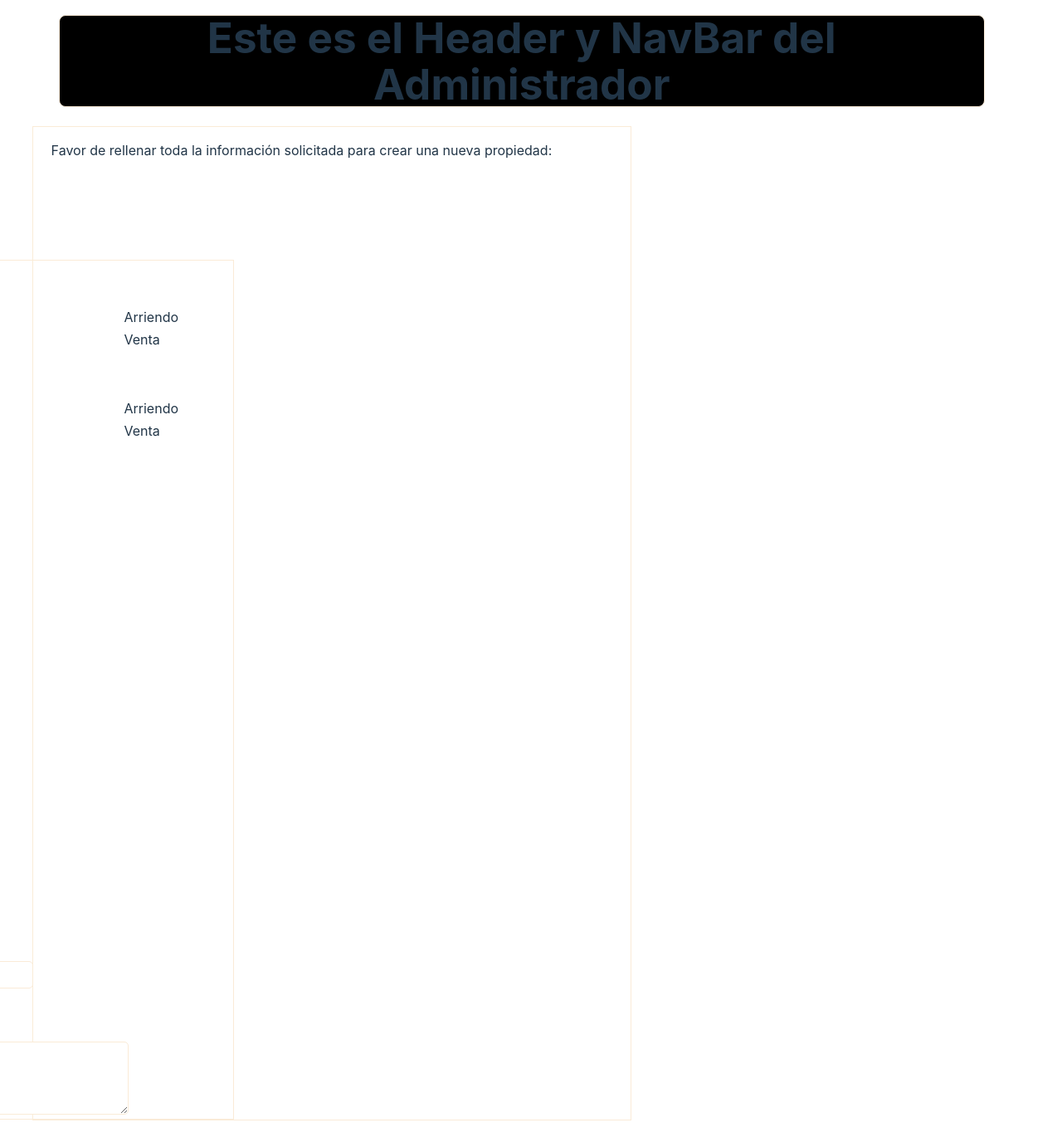
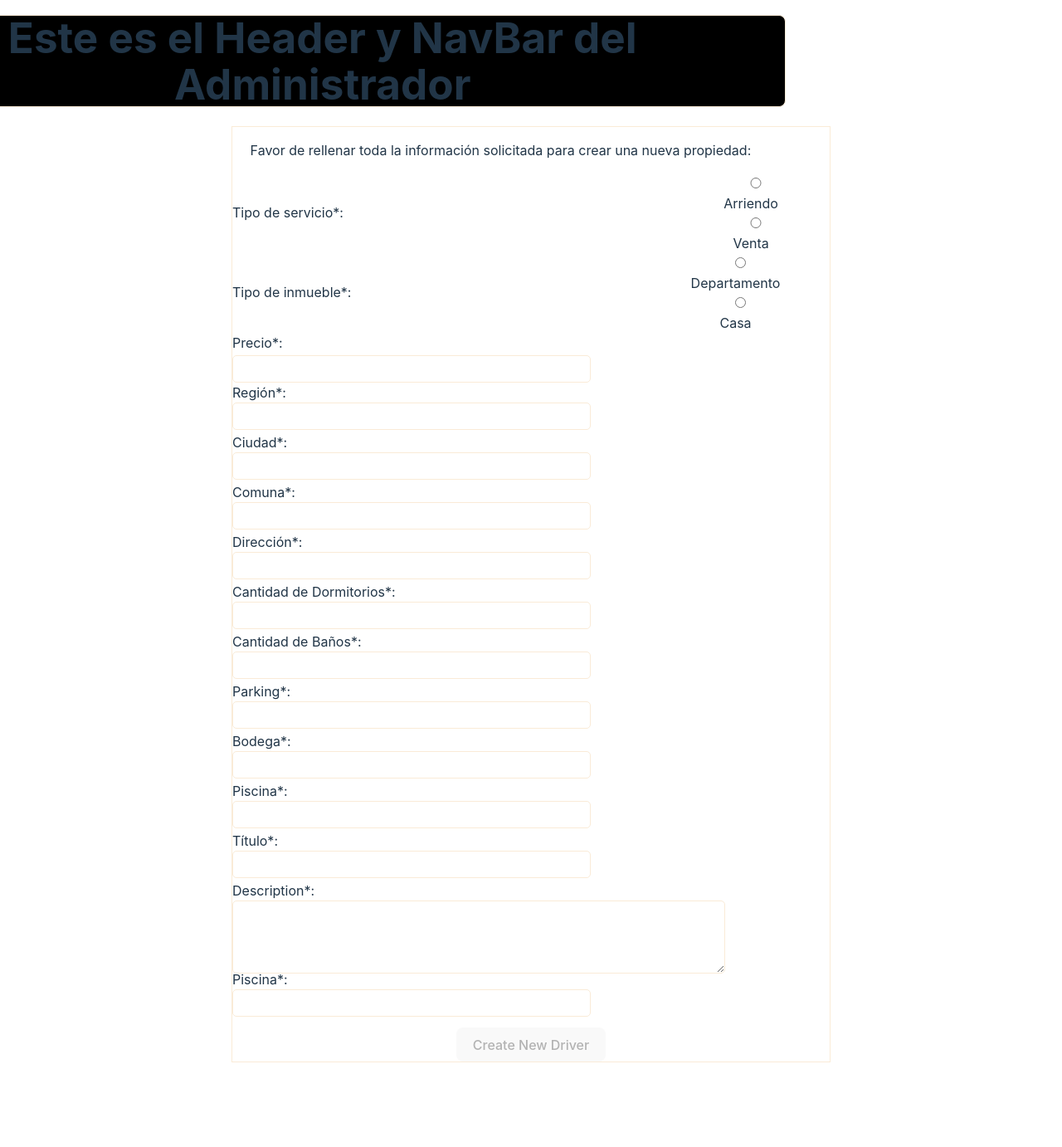
Before and after one commit to FernandaOlivares/Full-Stack-Project-Front, a React (Vite) app in the folder client/: page /create in a window 1280 px wide. Shown: the whole page at 83% size. After the commit the page ends 1312 px from the top, so only its background shows below. Built offline with nearby package versions, Linux system fonts and the light colour scheme.

Commit message:
Validations Form - Comment //Type Endpoint

```diff
--- a/client/src/components/Form/Form.module.css
+++ b/client/src/components/Form/Form.module.css
@@ -1,7 +1,6 @@
 .formContainer {
   width: 90vh;
   margin-top: 15vh;
-  margin-left: -60vh;
   border: 1px solid antiquewhite;
 }
 
--- a/client/src/components/Form/PostNewPropertyForm.jsx
+++ b/client/src/components/Form/PostNewPropertyForm.jsx
@@ -1,9 +1,68 @@
-import { useState } from 'react';
+import { useState, useEffect } from 'react';
+import { useDispatch, useSelector } from 'react-redux'
+
+import { postNewProperty } from '../../redux/actions/index.jsx'
+//import { getAllTypes } from '../../redux/actions/index.jsx';
 
 import styles from './Form.module.css';
 
 function PostNewPropertyForm() {
+  const dispatch = useDispatch();
+  const allTypes = useSelector((state) => state.allTypes);
+  const newPropertyId = useSelector((state) => state.newPropertyId);
+  const allProperties = useSelector((state) => state.allProperties);
+
+  /*useEffect(() => {
+    dispatch(getAllTypes());
+  }, [dispatch]);*/
+
+
   const [input, setInput] = useState({
+    category:'',
+    type:'',
+    price: '',
+    regions: '',
+    city: '',
+    zone: '',
+    address: '',
+    bedrooms: '',
+    bathrooms: '',
+    parking: '',
+    storage:'',
+    swimmingPool:'',
+    title: '',
+    description: '',
+    image: [],
+  });
+
+  const [error, setError] = useState({
+    category:'',
+    type:'',
+    price: '',
+    regions: '',
+    city: '',
+    zone: '',
+    address: '',
+    bedrooms: '',
+    bathrooms: '',
+    parking: '',
+    storage:'',
+    swimmingPool:'',
+    title: '',
+    description: '',
+    image: [],
+  });
+
+  const handleSubmit = async (event) => {
+    event.preventDefault();
+    const isValid = validateFormInput(input);
+    if (isValid) {
+      try {
+        const propertyCreated = await dispatch(postNewProperty(input));
+        const newPropertyId = propertyCreated.id;
+        alert('Property created successfully!');
+
+        setInput({
           category:'',
           type:'',
           price: '',
@@ -20,13 +79,35 @@ function PostNewPropertyForm() {
           description: '',
           images: [],
         });
-
-  const handleSubmit = (event) => {
-    // Lógica para manejar el envío del formulario
+      } catch (error) {
+        console.error('Error creating new property:', error);
+        alert('Error creating new property. Please try again.');
+      }
+    }
   };
 
+  const validateFormInput = (propertyInfo) => {
+    const errors = {};
+
+    if (!propertyInfo.price || !/^\d+$/.test(propertyInfo.price.trim()) || propertyInfo.price.length < 4 || propertyInfo.address.length > 20) {
+      errors.price = '*Ingresar solo número entero mayor a cero.';
+  }
+
+  if (!propertyInfo.address || !/^[A-Za-zÀ-ÖØ-öø-Ÿ0-9\s'-]+(?<!-[-])$/.test(propertyInfo.address.trim()) || propertyInfo.address.length < 2 || propertyInfo.address.length > 30) {
+    errors.address = '*Usar solo letras, números, espacios, apóstrofes, guiones, diacríticos, de 2 a 30 caracteres';
+}
+    setError(errors);
+
+        return Object.keys(errors).length === 0;
+  }
+
+
   const handleChange = (event) => {
-    // Lógica para manejar los cambios en los campos del formulario
+    setInput({
+        ...input,
+        [event.target.name]: event.target.value,
+    });
+    validateFormInput({ ...input, [event.target.name]: event.target.value });
 };
 
   return (
@@ -34,30 +115,38 @@ function PostNewPropertyForm() {
     <div>
       <div className={styles.formContainer}>
         <p className={styles.formInstructions}>Favor de rellenar toda la información solicitada para crear una nueva propiedad:</p>
-        <form onSubmit={handleSubmit} className={styles.formContainer}>
+        <form onSubmit={handleSubmit}>
           <div className={styles.inputField}>
-            <p className={styles.formInstructions}>Favor de seleccionar tipo de servicio*:</p>
+            <div className={styles.labelInputContainer}>
+              <label>Tipo de servicio*:</label>
+              <div className={styles.radioContainer}>
                 <label>
-              <input type='radio' name='category' value={input.category}/> Arriendo
+                  <input type='radio' name='category' value={input.category} onChange={handleChange} /> Arriendo
                 </label>
                 <label>
-              <input type='radio' name='category' value={input.category}/> Venta
+                  <input type='radio' name='category' value={input.category} onChange={handleChange} /> Venta
                 </label>
-            <p className={styles.formInstructions}>Favor de seleccionar tipo de inmueble*:</p>
+              </div>
+            </div>
+            <div className={styles.labelInputContainer}>
+              <label htmlFor='type'>Tipo de inmueble*:</label>
+              <div className={styles.radioContainer}>
                 <label>
-              <input type='radio' name='type' value={input.type}/> Arriendo
+                  <input type='radio' name='type' value={input.type} onChange={handleChange} /> Departamento
                 </label>
                 <label>
-              <input type='radio' name='type' value={input.type}/> Venta
+                  <input type='radio' name='type' value={input.type} onChange={handleChange} /> Casa
                 </label>
-            <label>Precio*:
+              </div>
+            </div>
+              <label htmlFor='price'>Precio*:</label>
               <div className={styles.inputContainer}>
-                <input type='text' name='price' value={input.price} onChange={handleChange}/>
+                <input type='text' name='price' value={input.price} onChange={handleChange} />
               </div>
-            </label>
+              <span className={styles.errorMessage}>{error.address}</span>
             <label>Región*:
               <div className={styles.inputContainer}>
-                <input type='text' name='region' value={input.region} onChange={handleChange}/>
+                <input type='text' name='regions' value={input.regions} onChange={handleChange}/>
               </div>
             </label>
             <label>Ciudad*:
@@ -74,6 +163,7 @@ function PostNewPropertyForm() {
               <div className={styles.inputContainer}>
                 <input type='text' name='address' value={input.address} onChange={handleChange}/>
               </div>
+              <span className={styles.errorMessage}>{error.address}</span>
             </label>
             <label>Cantidad de Dormitorios*:
               <div className={styles.inputContainer}>
@@ -87,7 +177,7 @@ function PostNewPropertyForm() {
             </label>
             <label>Parking*:
               <div className={styles.inputContainer}>
-                <input type='text' name='address' value={input.address} onChange={handleChange}/>
+                <input type='text' name='parking' value={input.parking} onChange={handleChange}/>
               </div>
             </label>
             <label>Bodega*:
@@ -102,7 +192,7 @@ function PostNewPropertyForm() {
             </label>
             <div className={styles.inputField}>
             <label>Título*:
-                    <div className={styles.descriptionContainer}>
+                    <div className={styles.inputContainer}>
                         <input name='title' value={input.title} onChange={handleChange} className={styles.title} />
                     </div>
                 </label>
@@ -112,6 +202,14 @@ function PostNewPropertyForm() {
                     </div>
                 </label>
                 </div>
+                <label>Piscina*:
+              <div className={styles.inputContainer}>
+                <input type='text' name='image' value={input.image} onChange={handleChange}/>
+              </div>
+            </label>
+          </div>
+          <div className={styles.buttonContainer}>
+                <button type='submit' disabled={!Object.keys(error).every(key => error[key] === '')}>Create New Driver</button>
             </div>
         </form>
         </div>
--- a/client/src/redux/actions/index.jsx
+++ b/client/src/redux/actions/index.jsx
@@ -3,7 +3,7 @@ import axios from 'axios';
 export const GET_ALL_PROPERTIES = 'GET_ALL_PROPERTIES';
 export const GET_PROPERTY_BY_ID = 'GET_PROPERTY_BY_ID';
 export const POST_NEW_PROPERTY = 'POST_NEW_PROPERTY';
-export const GET_ALL_TYPES = 'GET_ALL_TYPES';
+//export const GET_ALL_TYPES = 'GET_ALL_TYPES';
 
 
 export const getAllProperties = () => {
@@ -38,7 +38,7 @@ export const getPropertyById = (id) => {
 export const postNewProperty = (payload) => {
   return async function (dispatch) {
       try {
-          const response = await axios.post('http://localhost:3001/property', payload);
+          const response = await axios.post('https://jsonplaceholder.typicode.com/posts', payload);  //http://localhost:3001/property
           dispatch({
               type: 'POST_NEW_PROPERTY',
               payload: response.data
@@ -51,6 +51,7 @@ export const postNewProperty = (payload) => {
   }
 };
 
+/*
 export const getAllTypes = () => {
   return async function (dispatch) {
       try {
@@ -64,3 +65,4 @@ export const getAllTypes = () => {
       }
   }
 };
+*/
--- a/client/src/redux/reducer/index.jsx
+++ b/client/src/redux/reducer/index.jsx
@@ -2,7 +2,7 @@ import {
     GET_ALL_PROPERTIES,
     GET_PROPERTY_BY_ID,
     POST_NEW_PROPERTY,
-    GET_ALL_TYPES,
+    //GET_ALL_TYPES,
 } from '../actions/index.jsx';
 
 const initialState = {
@@ -40,12 +40,12 @@ function rootReducer(state = initialState, action){
         };
         }
 
-        case GET_ALL_TYPES:
+        /*case GET_ALL_TYPES:
             return {
                 ...state,
                 allTypes: action.payload,
                 allTypesBackup: action.payload,
-            };
+            };*/
 
         default:
             return state;
```
Lines whose indentation alone changed are shown as unchanged.
